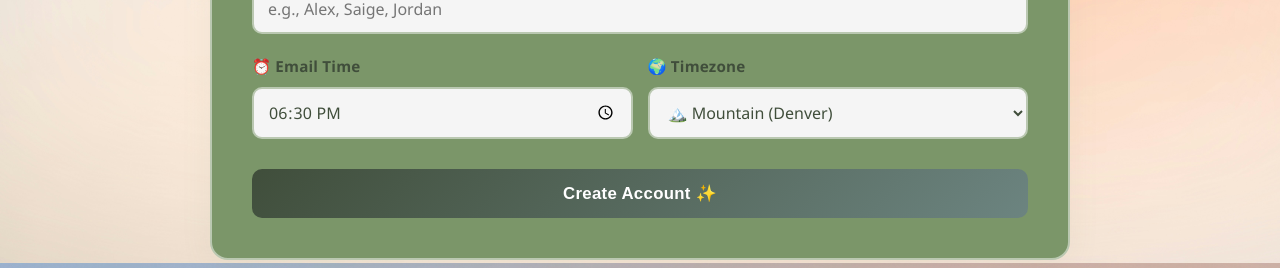
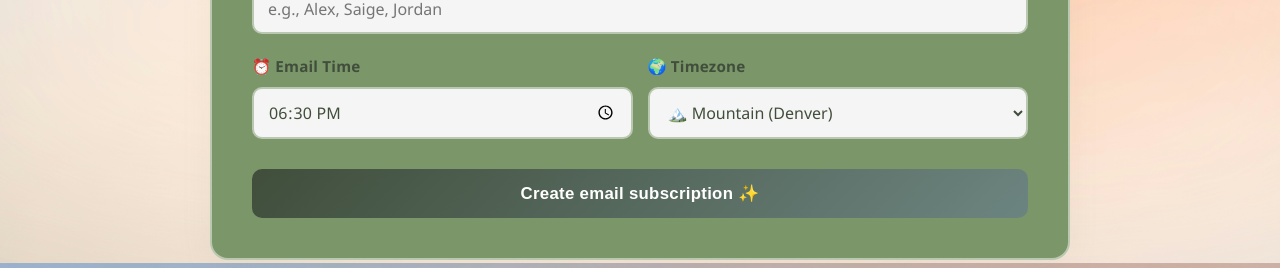
Before and after one commit to hcunited10/bedtime-questions-hub, a plain HTML site: page docs/index.html in a window 1280 px wide. Shown: the part 1337-1605 px from the top of the page. Drawn offline with Linux system fonts and the light colour scheme.

Commit message:
feat: update button text to 'Create email subscription'

```diff
--- a/docs/index.html
+++ b/docs/index.html
@@ -165,7 +165,7 @@
                         <!-- Honeypot field (hidden from real users) -->
                         <input type="text" name="website" style="display: none;">
 
-                        <button type="submit" class="submit-button">Create Account ✨</button>
+                        <button type="submit" class="submit-button">Create email subscription ✨</button>
 
                         <div id="successMessage" class="message message-success" style="display: none;">
                             ✅ Welcome! Your first question arrives tonight.
```
